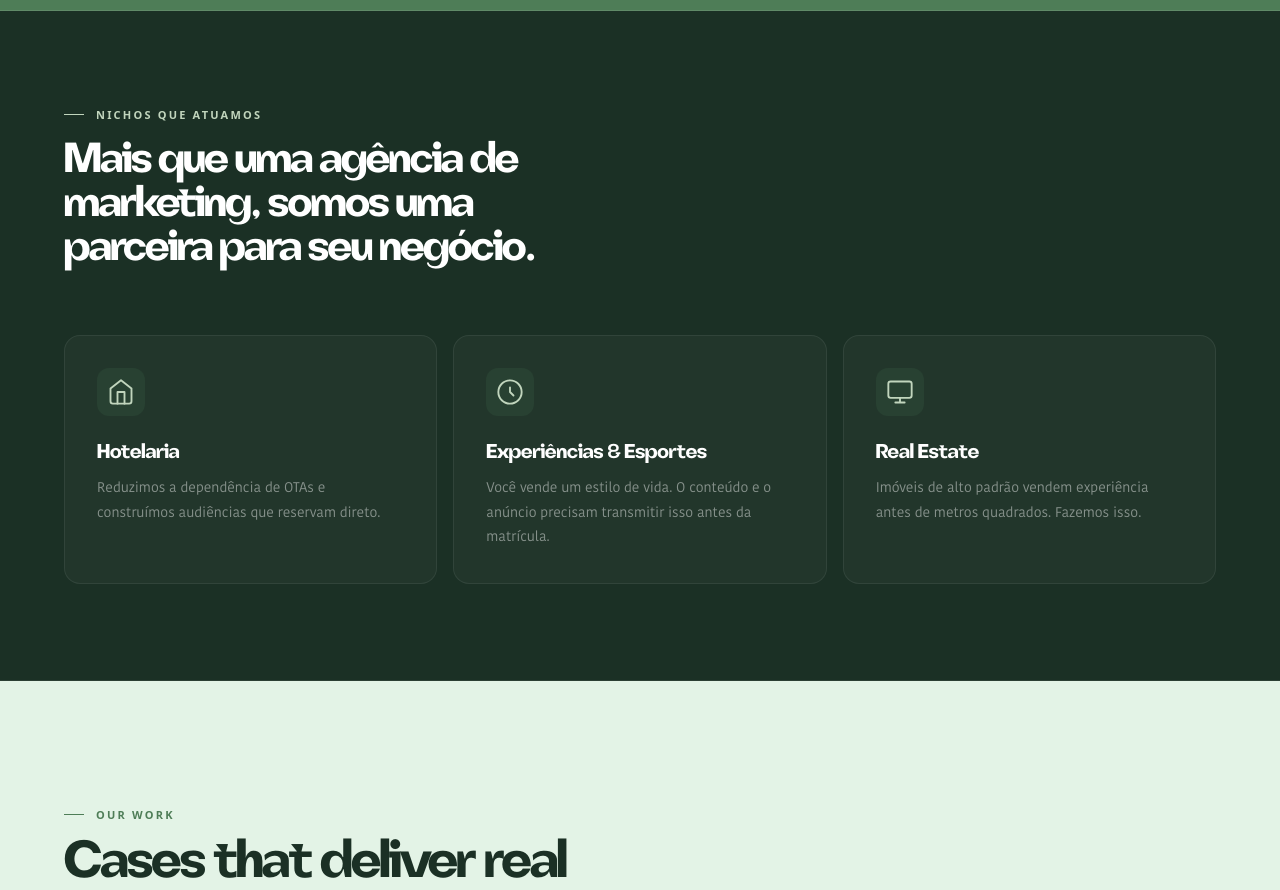
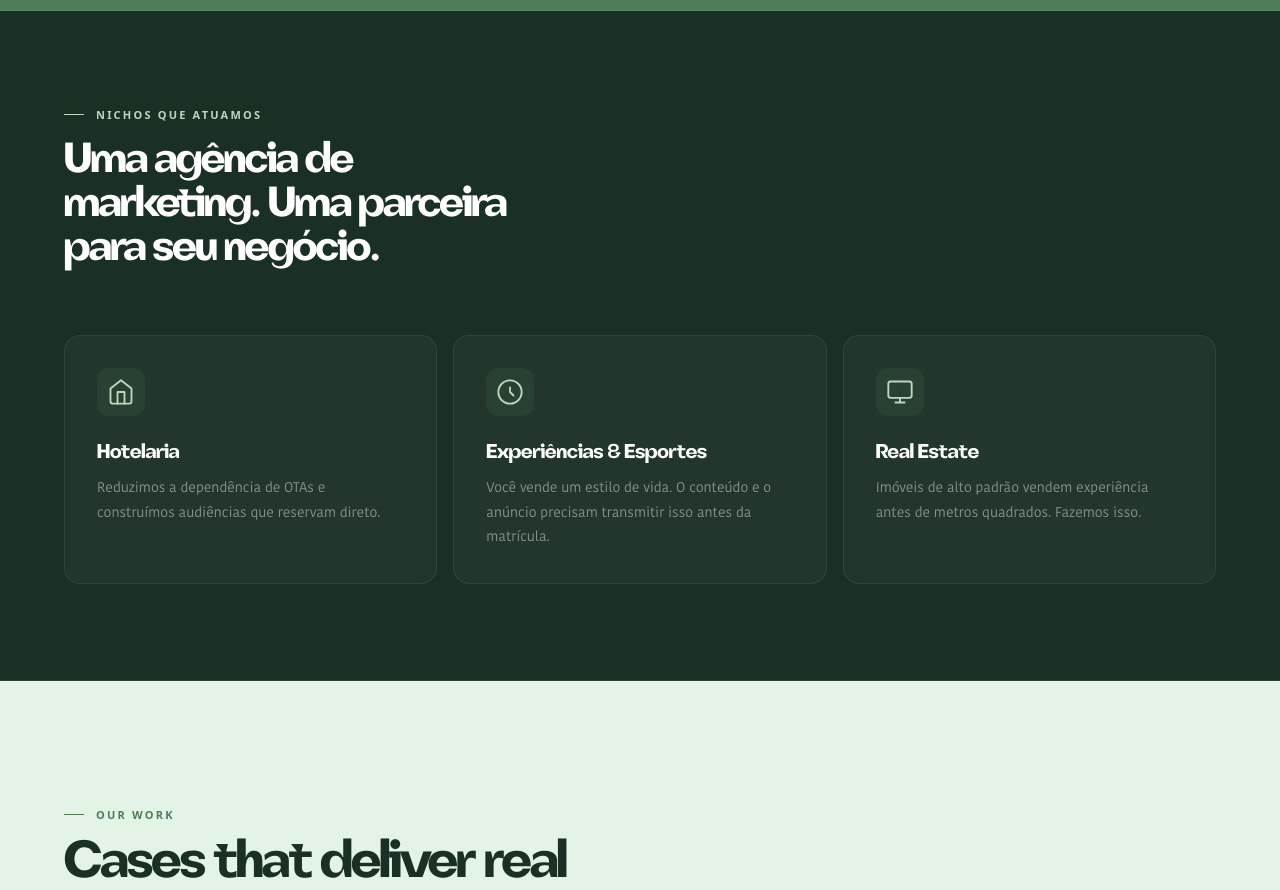
Before and after one commit to exploredigital-code/explore-digital-site, a Next.js app: page /en in a window 1280 px wide. Shown: the part 840-1730 px from the top of the page. Built offline with nearby package versions, Linux system fonts and the light colour scheme; no server answers; a web font is replaced by a local one.

Commit message:
Copy: headline nichos ajustada

```diff
--- a/components/sections/Stats.tsx
+++ b/components/sections/Stats.tsx
@@ -45,7 +45,7 @@ export function Stats() {
             </span>
           </div>
           <h2 className="text-[clamp(26px,3.5vw,42px)] font-bold text-white leading-[1.05] tracking-tight max-w-[480px]">
-            Mais que uma agência de marketing, somos uma parceira para seu negócio.
+            Uma agência de marketing. Uma parceira para seu negócio.
           </h2>
         </AnimateIn>
 
```
